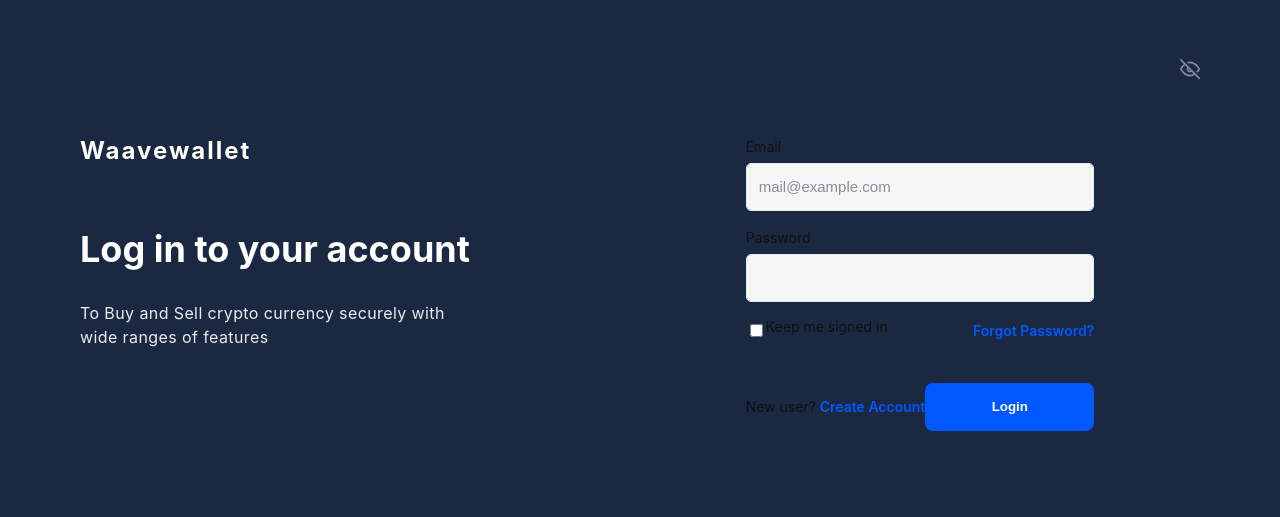
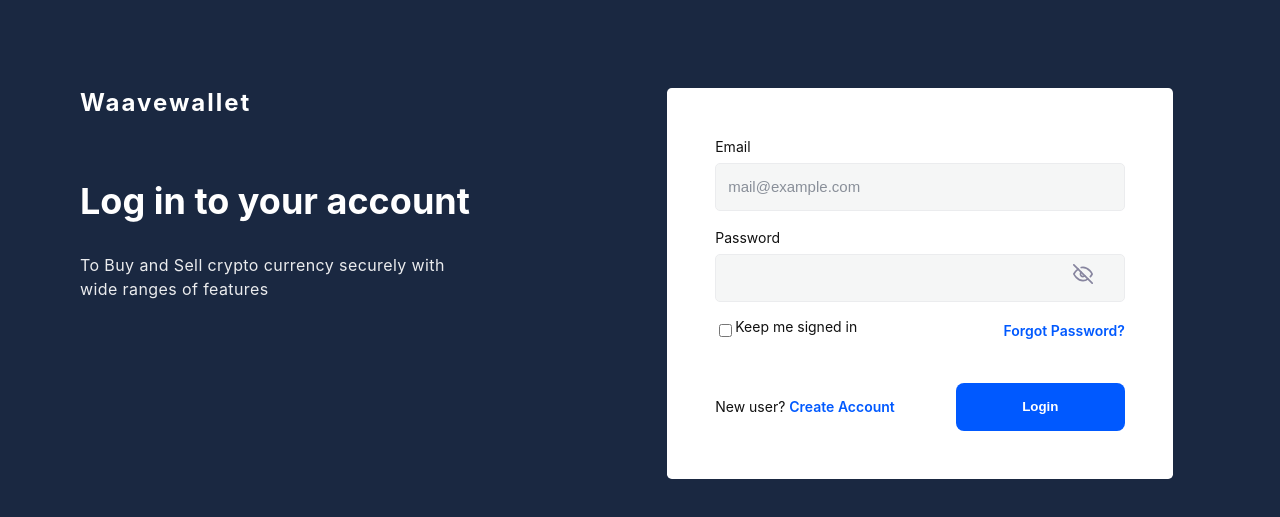
Before and after one commit to taofik-adeniyi/wave, a React (Create React App) app: page / in a window 1280 px wide. Shown: the part 117-634 px from the top of the page. Built offline with nearby package versions, Linux system fonts and the light colour scheme; a web font is replaced by a local one.

Commit message:
update login

```diff
--- a/src/pages/Onboarding/Auth/Login.js
+++ b/src/pages/Onboarding/Auth/Login.js
@@ -16,6 +16,7 @@ const Login = () => {
                 </Column>
                 <Column>
                    <div className="form-container">
+                    <div className="form-wrapper">
                     <form>
                         <div className="form-group">
                          <label>Email</label>
@@ -48,6 +49,8 @@ const Login = () => {
                         <EyeOff color="#87859F" size={20} />
                         </div>
                     </form>
+                    </div>
+
 
                    </div>
 
```
